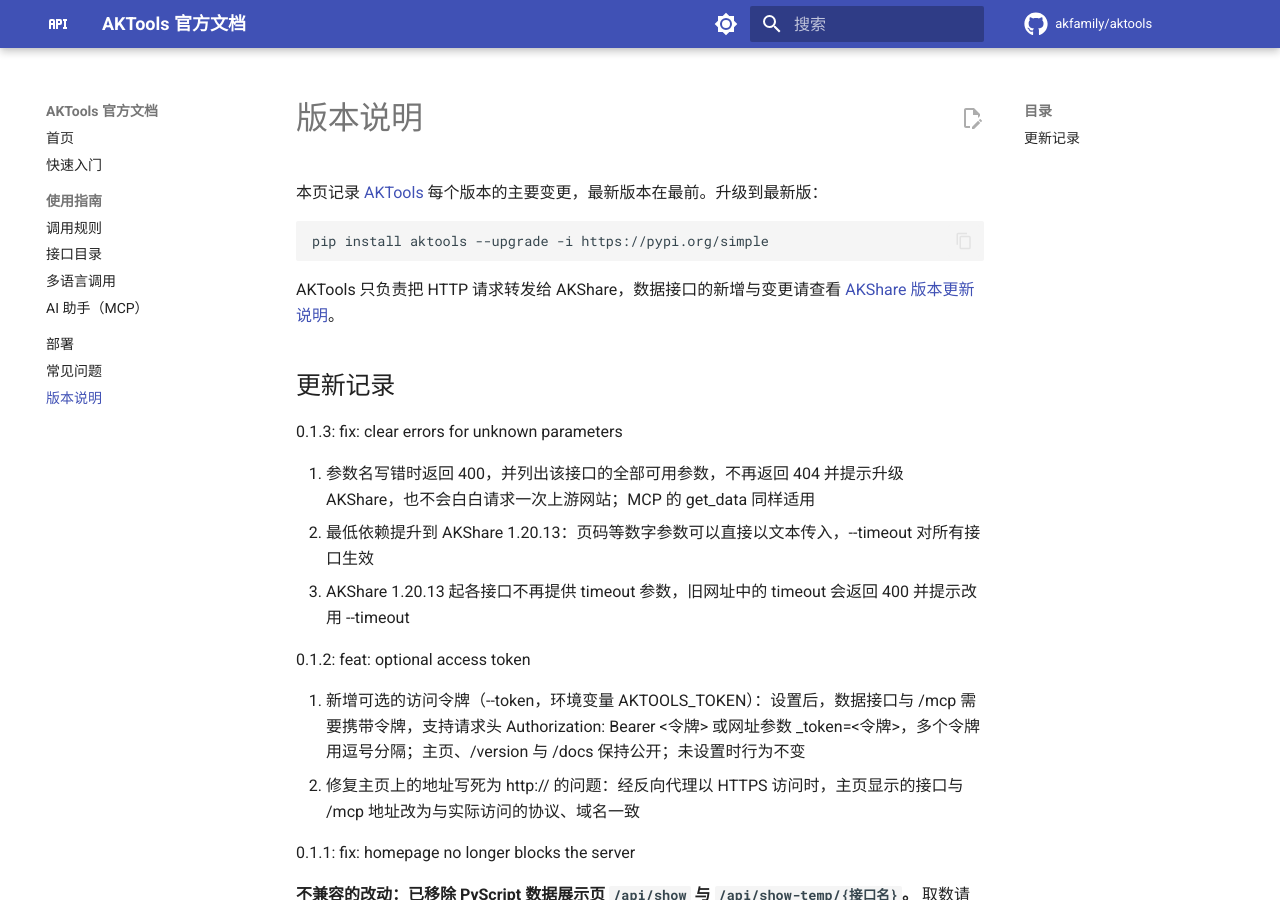
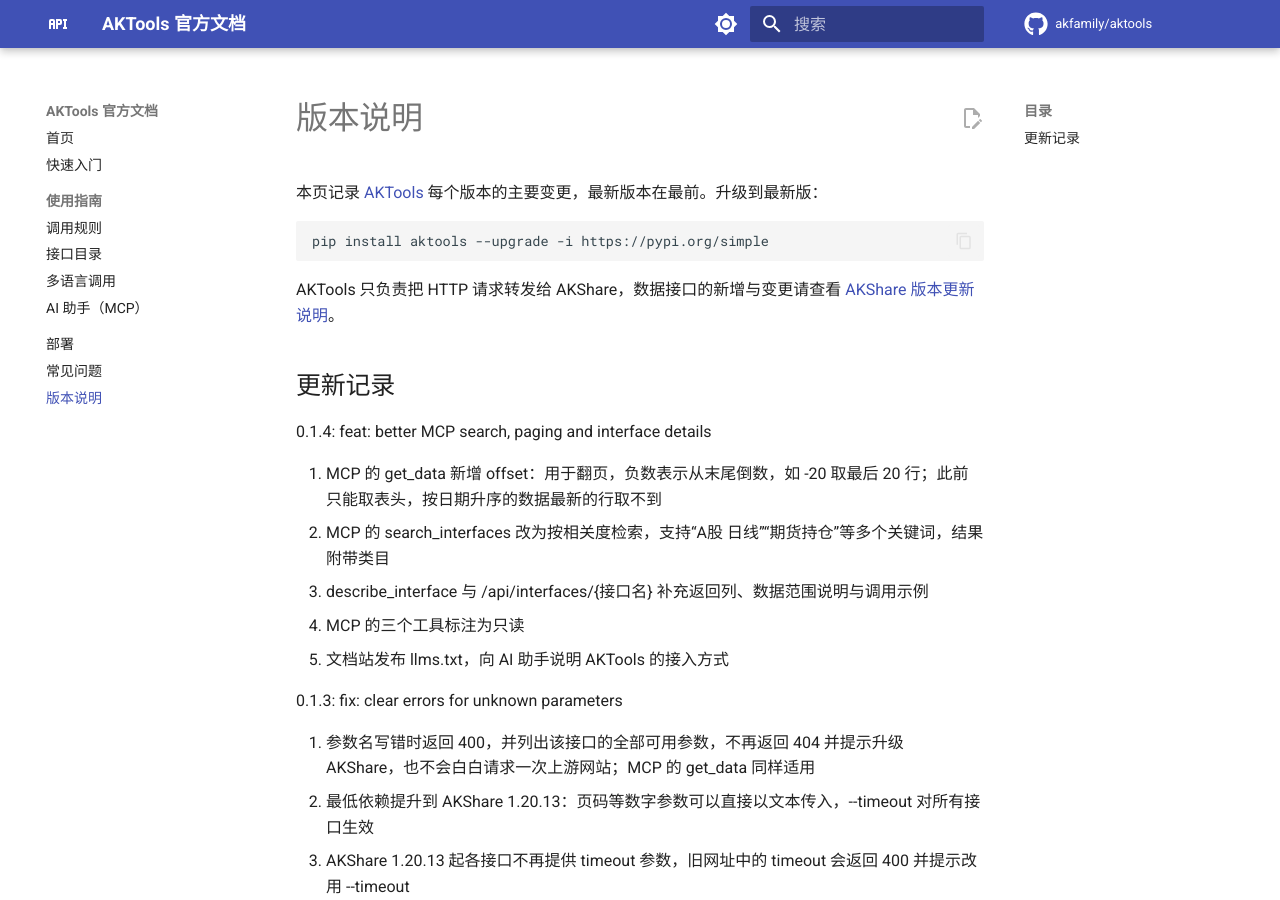
Before and after one commit to akfamily/aktools, an MkDocs documentation site: the page built from docs/aktools_version.md, in a window 1280 px wide and 900 px high. Built offline with MkDocs 1.6.1 and Material for MkDocs 9.7.7, drawn with Linux system fonts in a browser that asks for light colours; comment, search, counter and statistics services are not loaded.

Commit message:
chore: 版本号更新为 0.1.4

```diff
--- a/aktools/_version.py
+++ b/aktools/_version.py
@@ -5,4 +5,4 @@
 单独成文件，供 pyproject.toml 与 scripts/check_release.py 按文件读取，无需导入整个包
 """
 
-__version__ = "0.1.3"
+__version__ = "0.1.4"
--- a/docs/aktools_version.md
+++ b/docs/aktools_version.md
@@ -9,6 +9,14 @@
 AKTools 只负责把 HTTP 请求转发给 AKShare，数据接口的新增与变更请查看 [AKShare 版本更新说明](https://akshare.akfamily.xyz/changelog.html)。
 
 ## 更新记录
+
+0.1.4: feat: better MCP search, paging and interface details
+
+1. MCP 的 get_data 新增 offset：用于翻页，负数表示从末尾倒数，如 -20 取最后 20 行；此前只能取表头，按日期升序的数据最新的行取不到
+2. MCP 的 search_interfaces 改为按相关度检索，支持“A股 日线”“期货持仓”等多个关键词，结果附带类目
+3. describe_interface 与 /api/interfaces/{接口名} 补充返回列、数据范围说明与调用示例
+4. MCP 的三个工具标注为只读
+5. 文档站发布 llms.txt，向 AI 助手说明 AKTools 的接入方式
 
 0.1.3: fix: clear errors for unknown parameters
 
--- a/server.json
+++ b/server.json
@@ -3,7 +3,7 @@
   "name": "io.github.akfamily/aktools",
   "title": "AKTools",
   "description": "Search and fetch AKShare financial data (stocks, futures, funds, macro) from AI assistants",
-  "version": "0.1.3",
+  "version": "0.1.4",
   "websiteUrl": "https://aktools.akfamily.xyz/guide/mcp/",
   "repository": {
     "url": "https://github.com/akfamily/aktools",
@@ -14,7 +14,7 @@
       "registryType": "pypi",
       "registryBaseUrl": "https://pypi.org",
       "identifier": "aktools",
-      "version": "0.1.3",
+      "version": "0.1.4",
       "runtimeHint": "uvx",
       "packageArguments": [
         {
```
